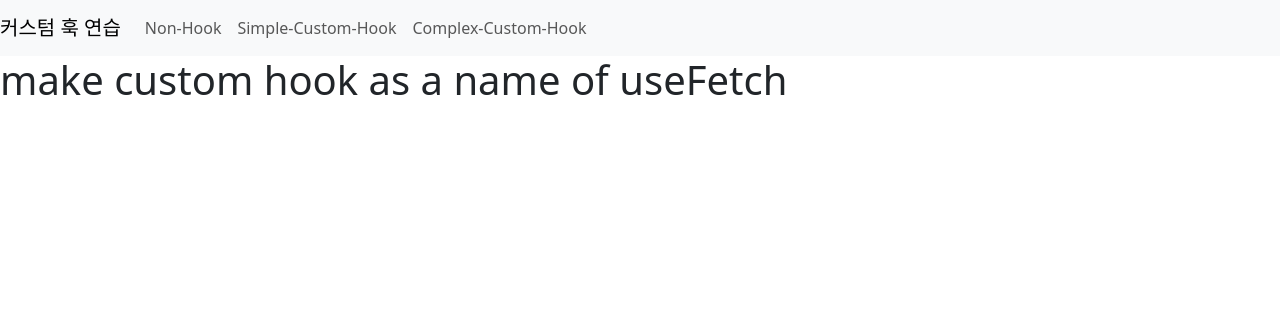
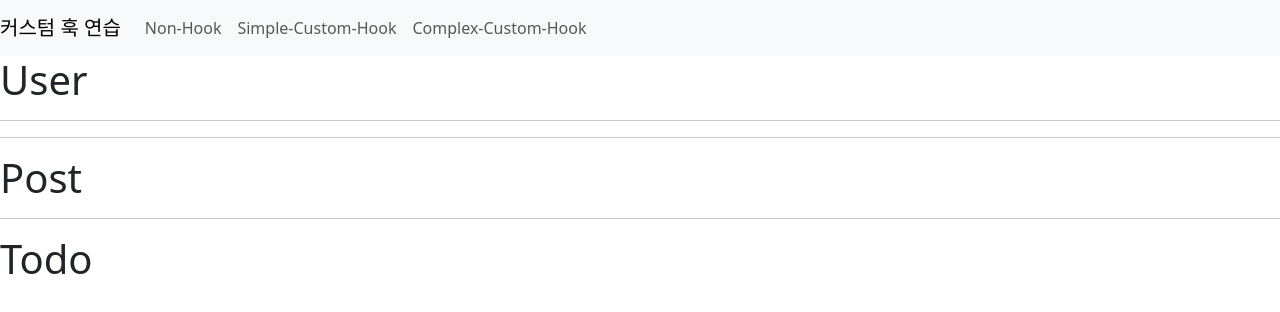
Before and after one commit to Choung-Hoon/react-custom-hook, a React (Create React App) app: page /v3 in a window 1280 px wide. Shown: the top 312 px of the page. Built offline with nearby package versions, Linux system fonts and the light colour scheme; no server answers.

Commit message:
complex-custom hook 완성

```diff
--- a/src/component/ComplexCustomHook.js
+++ b/src/component/ComplexCustomHook.js
@@ -1,11 +1,24 @@
-import React from "react";
+import { useFetch } from "../hook/useFetch";
+
+const baseUrl = "https://jsonplaceholder.typicode.com";
 
 const ComplexCustomHook = () => {
+  const { data: userData } = useFetch(baseUrl, "users");
+  const { data: postData } = useFetch(baseUrl, "posts");
+  const { data: todoData } = useFetch(baseUrl, "todos");
+
   return (
     <div>
-      <h1>make custom hook as a name of useFetch</h1>
+      <h1>User</h1>
+      <hr />
+      {userData && <pre>{JSON.stringify(userData[0], null, 2)}</pre>}
+      <hr />
+      <h1>Post</h1>
+      {postData && <pre>{JSON.stringify(postData[0], null, 2)}</pre>}
+      <hr />
+      <h1>Todo</h1>
+      {todoData && <pre>{JSON.stringify(todoData[0], null, 2)}</pre>}
     </div>
   );
 };
-
 export default ComplexCustomHook;
--- /dev/null
+++ b/src/hook/useFetch.js
@@ -0,0 +1,20 @@
+import { useEffect, useState } from "react";
+
+export function useFetch(baseUrl, initialType) {
+  const [data, setData] = useState(null);
+  /**
+   *
+   * @param {*} type [posts|todos|users|..]
+   */
+  const fetchUrl = (type) => {
+    fetch(`${baseUrl}/${type}`)
+      .then((res) => res.json())
+      .then((res) => setData(res));
+  };
+
+  useEffect(() => {
+    fetchUrl(initialType);
+  }, []);
+
+  return { data, fetchUrl };
+}
```
